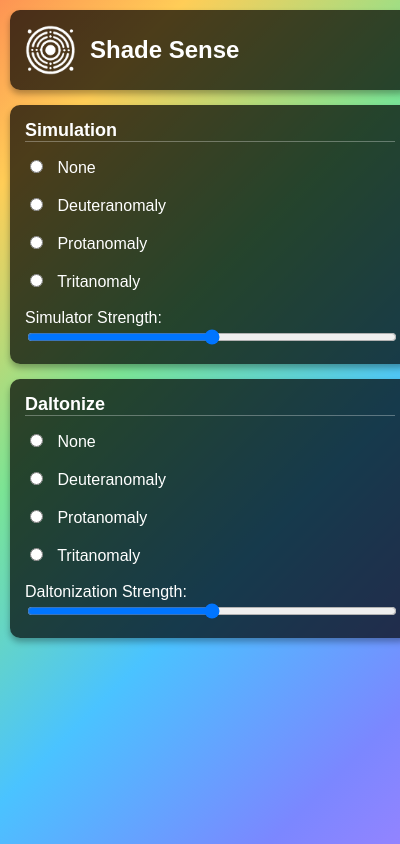
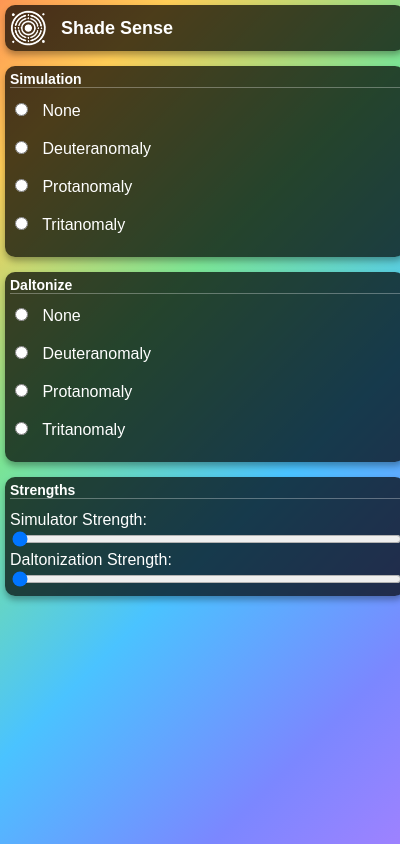
Before and after one commit to thedevbones/shade-sense, a browser extension: page popup.html in a window 400 px wide. Drawn offline with Linux system fonts and the light colour scheme.

Commit message:
Changes for easier evaluation

```diff
--- a/popup.html
+++ b/popup.html
@@ -7,13 +7,14 @@
         /* General Popup Styles */
         body {
             margin: 0;
-            padding: 10px;
+            padding: 5px;
             font-family: Arial, sans-serif;
             background: linear-gradient(135deg, #ff7eb3, #ff758f, #fc6e51, #ffcd57, #7be495, #4ac3ff, #7b87ff, #b17fff);
             background-size: 200% 200%;
             animation: gradientShift 10s ease infinite;
             color: white;
             width: 400px;
+            min-height: fit-content;
             overflow: hidden;
         }
 
@@ -30,7 +31,7 @@
             display: flex;
             align-items: center;
             justify-content: start;
-            padding: 15px;
+            padding: 5px;
             background: rgba(0, 0, 0, 0.7);
             border-radius: 10px;
             margin-bottom: 15px;
@@ -38,14 +39,14 @@
         }
 
         .header img {
-            width: 50px; /* Logo size */
-            height: 50px;
+            width: 36px; /* Logo size */
+            height: 36px;
             margin-right: 15px;
         }
 
         .header h1 {
             margin: 0;
-            font-size: 24px;
+            font-size: 18px;
             color: #ffffff;
             font-weight: bold;
         }
@@ -54,14 +55,14 @@
         .section {
             background: rgba(0, 0, 0, 0.7);
             border-radius: 10px;
-            padding: 15px;
+            padding: 5px;
             margin-bottom: 15px;
             box-shadow: 0 4px 6px rgba(0, 0, 0, 0.3);
         }
 
         .section h2 {
             margin-top: 0;
-            font-size: 18px;
+            font-size: 14px;
             color: #ffffff;
             border-bottom: 1px solid rgba(255, 255, 255, 0.3);
             padding-bottom: 0px;
@@ -97,8 +98,7 @@
             <label><input type="radio" name="simulation" id="deuteranomalySim"> Deuteranomaly</label><br>
             <label><input type="radio" name="simulation" id="protanomalySim"> Protanomaly</label><br>
             <label><input type="radio" name="simulation" id="tritanomalySim"> Tritanomaly</label><br>
-            <label for="simulatorStrength">Simulator Strength:</label>
-            <input type="range" id="simulatorStrength" name="simulatorStrength" min="0" max="10" step="1">
+
         </div>
 
         <!-- from proposal: deuteranomaly, protanomaly, and tritanomaly correction -->
@@ -108,9 +108,17 @@
             <label><input type="radio" name="daltonize" id="deuteranomalyDal"> Deuteranomaly</label><br>
             <label><input type="radio" name="daltonize" id="protanomalyDal"> Protanomaly</label><br>
             <label><input type="radio" name="daltonize" id="tritanomalyDal"> Tritanomaly</label><br>
+
+        </div>
+
+        <div class="section" id="strengths">
+            <h2>Strengths</h2>
+            <label for="simulatorStrength">Simulator Strength:</label>
+            <input type="range" id="simulatorStrength" name="simulatorStrength" min="0" max="10" step="1" value="0">
             <label for="daltonizationStrength">Daltonization Strength:</label>
-            <input type="range" id="daltonizationStrength" name="daltonizationStrength" min="0" max="10" step="1">
+            <input type="range" id="daltonizationStrength" name="daltonizationStrength" min="0" max="10" step="1" value="0">
         </div>
+
     </div>
     <br>
 
--- a/popup.js
+++ b/popup.js
@@ -69,30 +69,34 @@
 ///////////////////////////
 
 //https://developer.mozilla.org/en-US/docs/Web/API/Document/DOMContentLoaded_event
-
-document.addEventListener("DOMContentLoaded", function() {
-  // Just in case, was getting alot of errors
+/*
+document.addEventListener("DOMContentLoaded", function () {
   if (typeof chrome !== 'undefined' && chrome.storage && chrome.storage.sync) {
-    chrome.storage.sync.get(["simulation", "simulatorStrength", "daltonize", "daltonizationStrength"], function(data) {
+    chrome.storage.sync.get(["simulation", "simulatorStrength", "daltonize", "daltonizationStrength"], function (data) {
       if (data.simulation) {
         const simElement = document.getElementById(data.simulation + "Sim");
         if (simElement) simElement.checked = true;
       }
+      const simStrengthElement = document.getElementById("simulatorStrength");
       if (data.simulatorStrength !== undefined) {
-        const simStrengthElement = document.getElementById("simulatorStrength");
-        if (simStrengthElement) simStrengthElement.value = data.simulatorStrength;
+        simStrengthElement.value = data.simulatorStrength;
+      } else {
+        simStrengthElement.value = 0; // Default to 0
       }
       if (data.daltonize) {
         const dalElement = document.getElementById(data.daltonize + "Dal");
         if (dalElement) dalElement.checked = true;
       }
+      const dalStrengthElement = document.getElementById("daltonizationStrength");
       if (data.daltonizationStrength !== undefined) {
-        const dalStrengthElement = document.getElementById("daltonizationStrength");
-        if (dalStrengthElement) dalStrengthElement.value = data.daltonizationStrength;
+        dalStrengthElement.value = data.daltonizationStrength;
+      } else {
+        dalStrengthElement.value = 0; // Default to 0
       }
     });
   }
 });
+*/
 
 ///////////////////////////
 //    Handy Functions    //
```
Also changed, not shown: shade.js (+6 -6 lines), manifest.json.
